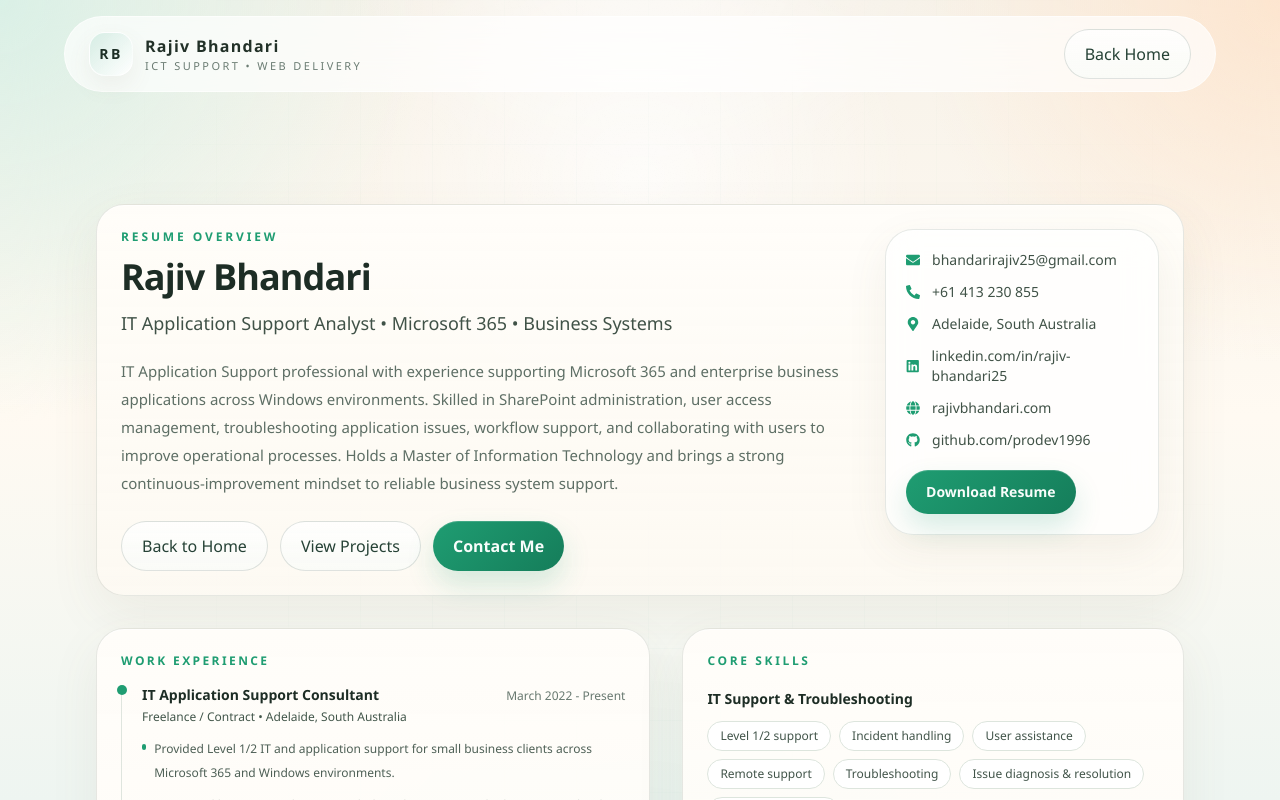
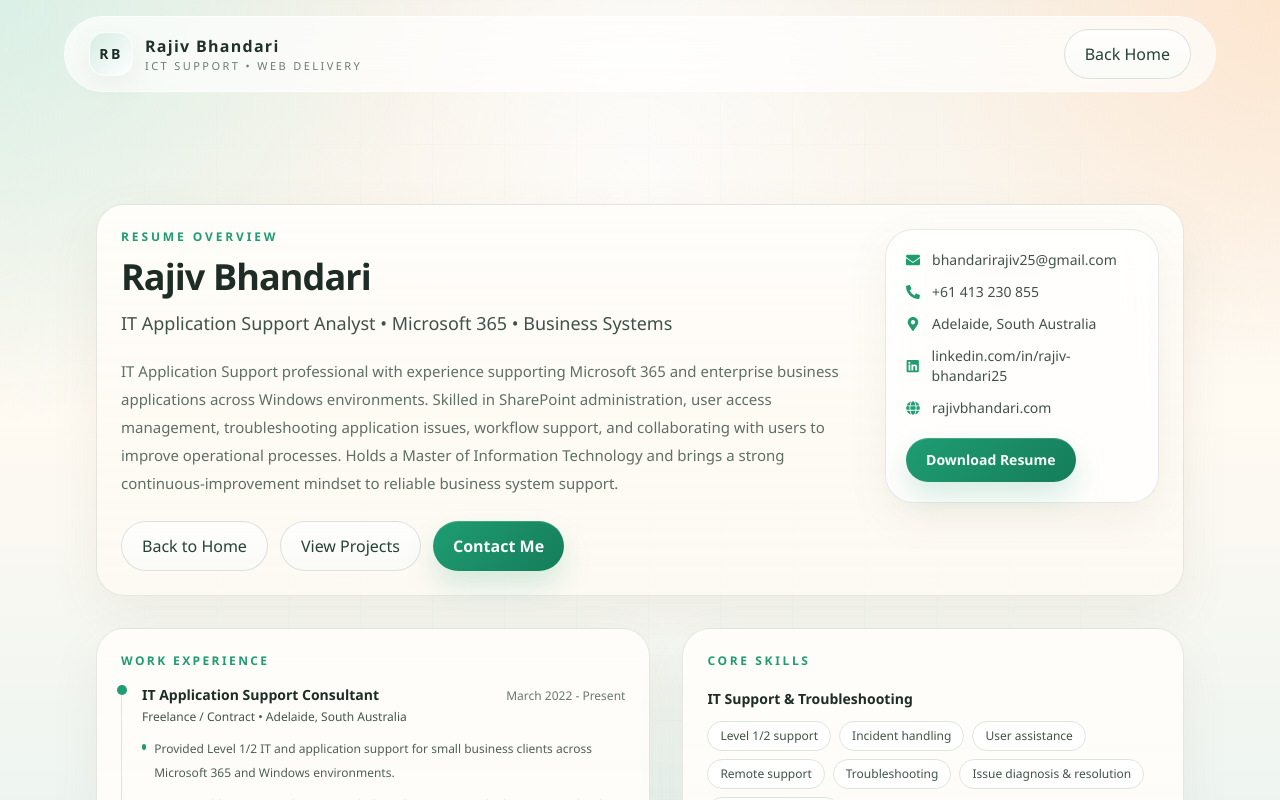
Before and after one commit to prodev1996/portfolio, a Next.js app: page /resume in a window 1280 px wide. Shown: the top 800 px of the page. Built offline with nearby package versions, Linux system fonts and the light colour scheme.

Commit message:
Remove GitHub links from portfolio

```diff
--- a/components/ContactSection.tsx
+++ b/components/ContactSection.tsx
@@ -3,7 +3,7 @@
 import Section from "@/components/Section";
 import ContactForm from "@/components/ContactForm";
 import { motion } from "framer-motion";
-import { FaEnvelope, FaGithub, FaLinkedin, FaMapMarkerAlt } from "react-icons/fa";
+import { FaEnvelope, FaLinkedin, FaMapMarkerAlt } from "react-icons/fa";
 import { CheckCircle2 } from "lucide-react";
 
 const targets = [
@@ -125,20 +125,6 @@ export default function ContactSection() {
               </div>
 
               <motion.a
-                href="https://github.com/prodev1996"
-                target="_blank"
-                rel="noopener noreferrer"
-                whileHover={{ y: -2 }}
-                className="flex items-center gap-3 rounded-2xl border border-[#e4e7de] bg-white/70 px-4 py-3 text-sm text-[#30453a] transition hover:border-[#1d2d25]/20"
-              >
-                <FaGithub className="text-[#1d2d25]" />
-                <div>
-                  <p className="text-[11px] uppercase tracking-[0.18em] text-[#819087]">GitHub</p>
-                  <p className="mt-1">github.com/prodev1996</p>
-                </div>
-              </motion.a>
-
-              <motion.a
                 href="https://www.linkedin.com/in/rajiv-bhandari25/"
                 target="_blank"
                 rel="noopener noreferrer"
--- a/components/Footer.tsx
+++ b/components/Footer.tsx
@@ -1,4 +1,4 @@
-import { FaEnvelope, FaGithub, FaLinkedin } from "react-icons/fa";
+import { FaEnvelope, FaLinkedin } from "react-icons/fa";
 
 export default function Footer() {
   return (
@@ -43,14 +43,6 @@ export default function Footer() {
             <FaLinkedin /> LinkedIn
           </a>
           <a
-            href="https://github.com/prodev1996"
-            target="_blank"
-            rel="noopener noreferrer"
-            className="inline-flex items-center gap-2 rounded-full border border-[#dde5dd] bg-white px-4 py-2 text-sm text-[#294236] transition hover:border-[#1d2d25] hover:text-[#1d2d25]"
-          >
-            <FaGithub /> GitHub
-          </a>
-          <a
             href="#home"
             className="inline-flex items-center gap-2 rounded-full border border-[#dde5dd] bg-white px-4 py-2 text-sm text-[#294236] transition hover:border-[#1f9d72] hover:text-[#1f9d72]"
           >
--- a/components/Hero.tsx
+++ b/components/Hero.tsx
@@ -15,7 +15,7 @@ import {
   Mail,
   ShieldCheck,
 } from "lucide-react";
-import { FaGithub, FaLinkedin } from "react-icons/fa";
+import { FaLinkedin } from "react-icons/fa";
 
 const roleBadges = [
   "Microsoft 365",
@@ -212,17 +212,6 @@ export default function Hero() {
               className="mt-8 flex items-center gap-5 text-xl text-[#5c6d63]"
             >
               <motion.a
-                href="https://github.com/prodev1996"
-                target="_blank"
-                rel="noopener noreferrer"
-                className="transition hover:text-[#1d2d25]"
-                aria-label="GitHub"
-                whileHover={{ y: -3, scale: 1.12 }}
-              >
-                <FaGithub />
-              </motion.a>
-
-              <motion.a
                 href="https://www.linkedin.com/in/rajiv-bhandari25/"
                 target="_blank"
                 rel="noopener noreferrer"
--- a/components/ProjectModal.tsx
+++ b/components/ProjectModal.tsx
@@ -1,7 +1,7 @@
 "use client";
 
 import { motion, AnimatePresence } from "framer-motion";
-import { FaTimes, FaExternalLinkAlt, FaGithub } from "react-icons/fa";
+import { FaTimes, FaExternalLinkAlt } from "react-icons/fa";
 
 type Project = {
   title: string;
@@ -11,7 +11,6 @@ type Project = {
   tech: string[];
   highlights: string[];
   liveUrl?: string;
-  githubUrl?: string;
 };
 
 type Props = {
@@ -109,17 +108,6 @@ export default function ProjectModal({ project, onClose }: Props) {
                   Live Site <FaExternalLinkAlt className="text-xs" />
                 </a>
               ) : null}
-
-              {project.githubUrl ? (
-                <a
-                  href={project.githubUrl}
-                  target="_blank"
-                  rel="noopener noreferrer"
-                  className="inline-flex items-center gap-2 rounded-full border border-slate-700 px-5 py-2.5 text-sm font-semibold text-slate-100 transition hover:border-white"
-                >
-                  GitHub <FaGithub className="text-xs" />
-                </a>
-              ) : null}
             </div>
           </motion.div>
         </motion.div>
--- a/components/ResumeHeader.tsx
+++ b/components/ResumeHeader.tsx
@@ -1,7 +1,6 @@
 import Link from "next/link";
 import {
   FaEnvelope,
-  FaGithub,
   FaLinkedin,
   FaMapMarkerAlt,
   FaPhoneAlt,
@@ -90,18 +89,6 @@ export default function ResumeHeader() {
                 rajivbhandari.com
               </a>
             </p>
-
-            <p className="flex items-center gap-3">
-              <FaGithub className="text-[#1f9d72]" />
-              <a
-                href="https://github.com/prodev1996"
-                target="_blank"
-                rel="noopener noreferrer"
-                className="transition hover:text-[#1d2d25]"
-              >
-                github.com/prodev1996
-              </a>
-            </p>
           </div>
 
           <a
--- a/components/ResumeProjects.tsx
+++ b/components/ResumeProjects.tsx
@@ -5,7 +5,7 @@ export default function ResumeProjects() {
       meta: "Torrens University Australia, Adelaide • 2023 - 2024",
       bullets: [
         "Built a web-based tool to hide secret text inside images using steganography concepts.",
-        "Used HTML, CSS, JavaScript, and Git/GitHub during development.",
+        "Used HTML, CSS, JavaScript, and Git-based version control during development.",
         "Developed encoding and decoding functions, tested with sample images, and documented results.",
       ],
     },
```
